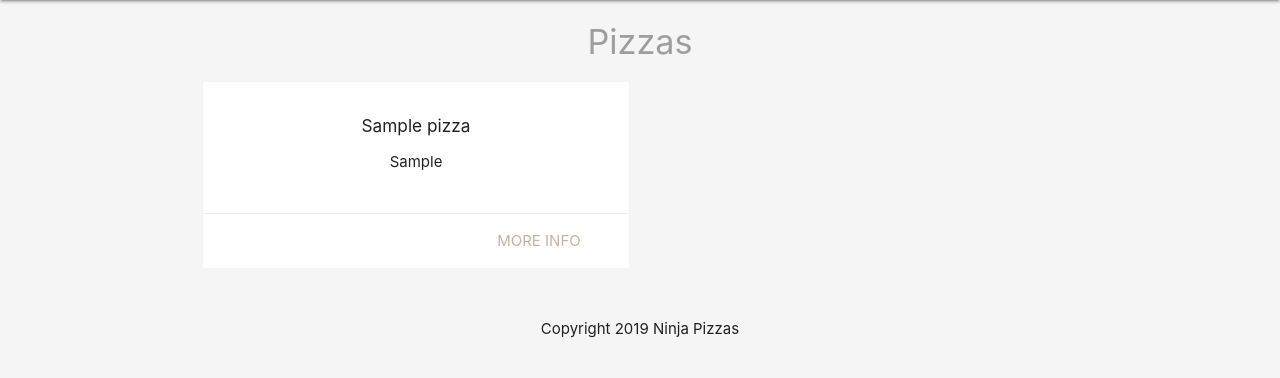
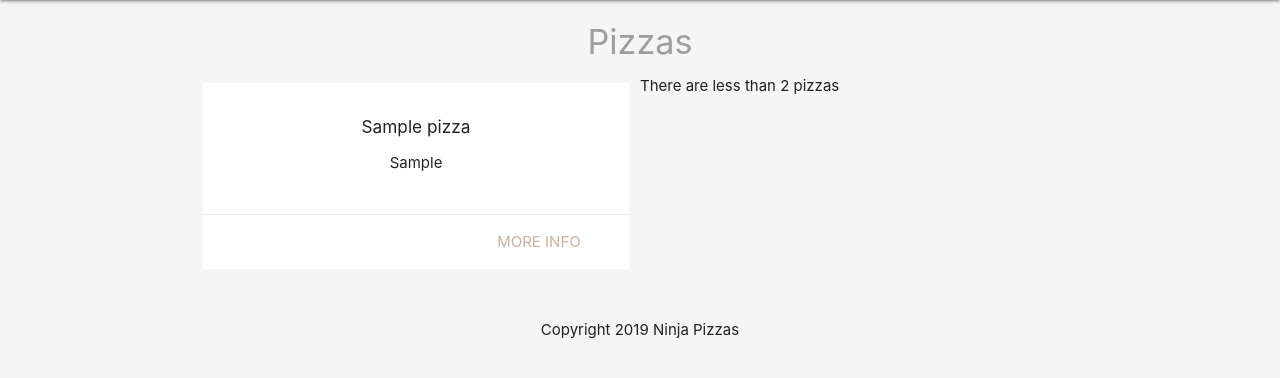
Before and after one commit to DanielCortesTX/PHP-ninja, a PHP site: page / in a window 1280 px wide. Shown: the part 64-442 px from the top of the page. Run offline with PHP 8.4, Linux system fonts and the light colour scheme; tables that the repository leaves empty or names only in its code hold one stand-in row (values such as "Sample post").

Commit message:
feat: New workflow syntax

```diff
--- a/index.php
+++ b/index.php
@@ -35,16 +35,16 @@ mysqli_close($conn);
   <div class="container">
     <div class="row">
 
-      <?php foreach($pizzas as $pizza) {?>
+      <?php foreach($pizzas as $pizza) :?>
 
         <div class="col s6 md3">
           <div class="card z-depth-0">
             <div class="card-content center">
               <h6><?php echo htmlspecialchars($pizza['title']) ;?></h6>
               <ul>
-                <?php foreach(explode(',', $pizza['ingredients']) as $ing){?>
+                <?php foreach(explode(',', $pizza['ingredients']) as $ing):?>
                   <li><?php echo htmlspecialchars($ing);?></li>
-                <?php }?>
+                <?php endforeach;?>
               </ul>
             </div>
             <div class="card-action right-align">
@@ -53,7 +53,13 @@ mysqli_close($conn);
           </div>
         </div>
 
-      <?php }?>
+      <?php endforeach;?>
+
+      <?php if(count($pizzas) >= 2 ) :?>
+        <p>there are 2 or more pizzas</p>
+      <?php  else: ?>
+        <p>There are less than 2 pizzas</p>
+      <?php endif;?>
 
     </div>
   </div>
```
